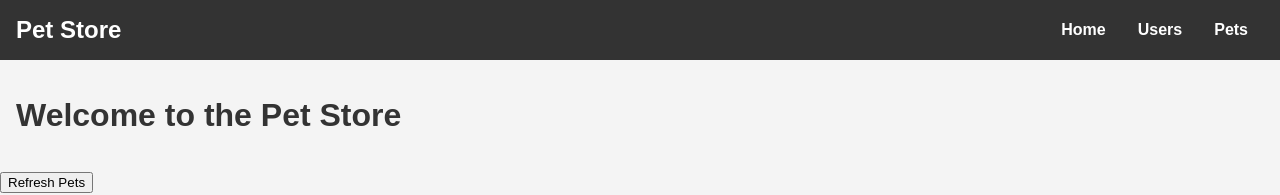
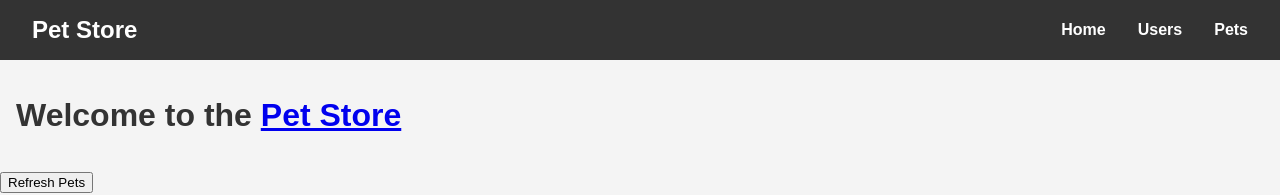
Before and after one commit to basithmiet/pet-store-v3, an Angular app: page /pets in a window 1280 px wide. Shown: the top 195 px of the page. Built offline with nearby package versions, Linux system fonts and the light colour scheme; no server answers.

Commit message:
redirection fix

```diff
--- a/src/app/app.component.html
+++ b/src/app/app.component.html
@@ -1,6 +1,6 @@
 <!-- Navigation Bar -->
 <nav class="navbar">
-  <div class="logo">Pet Store</div>
+  <div class="logo"><a routerLink="/home">Pet Store</a></div>
   <div class="links">
     <a routerLink="/home">Home</a>
     <a routerLink="/users">Users</a>
@@ -11,7 +11,7 @@
 <!-- Main Content -->
 <main class="main">
   <div class="content">
-    <h1>Welcome to the Pet Store</h1>
+    <h1>Welcome to the <a routerLink="/pets">Pet Store</a></h1>
   </div>
 </main>
 
```
